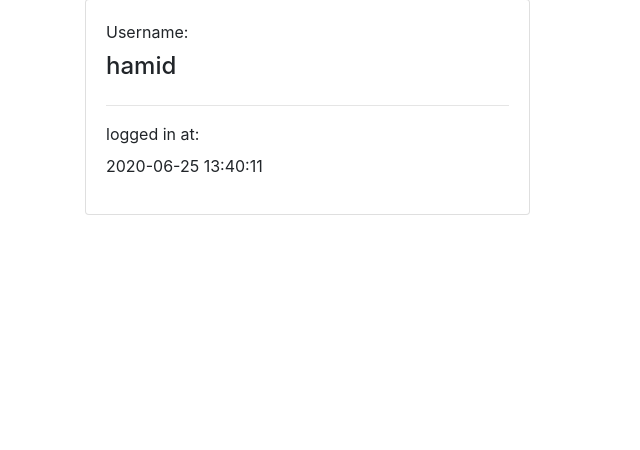
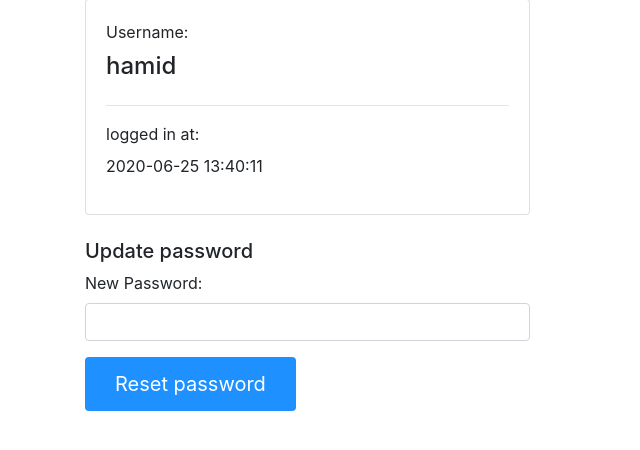
Before and after one commit to hamidkhbl/CRHM-visualisation-experiment-webapp, a Flask app: page /visualization/profile in a window 1280 px wide. Shown: the part 129-579 px from the top of the page, without its empty margins (0-640 px from the left). Run offline with Flask 2, Linux system fonts and the light colour scheme; a user stored in the database is signed in; data comes from the database, SQL or seed files in the repository; some libraries are stand-ins or nearby versions.

Commit message:
add reset password to profile

```diff
--- a/app/templates/public/profile.html
+++ b/app/templates/public/profile.html
@@ -20,6 +20,22 @@
             </div>
         </div>
     </div>
+<br>
+    <div class="row">
+        <div class="col-sm-5">
+            <h5>Update password</h5>
+
+            <form action="/visualization/update_password" method="POST">
+                <div class="form-group">
+                    <label for="password">New Password:</label>
+                    <input type="password" name="password" id="password" maxlength="10" class="form-control" >
+                </div>
+
+                <button class="btn btn-submit btn-primary">Reset password</button>
+            </form>
+        </div>
+    </div>
+
 </div>
 {%endblock%}
 </body>
--- a/app/views.py
+++ b/app/views.py
@@ -520,3 +520,16 @@ def finish():
     user_log.add()
 
     return render_template("public/finish.html")
+
+@users.route("/update_password",methods = ["GET", "POST"])
+@login_required
+def update_password():
+
+    user = get_user()
+
+    if request.method == "POST":
+        req = request.form
+        user.update_password(req.get("password"))
+        flash("Password updated","success")
+
+    return render_template("public/profile.html")
```
